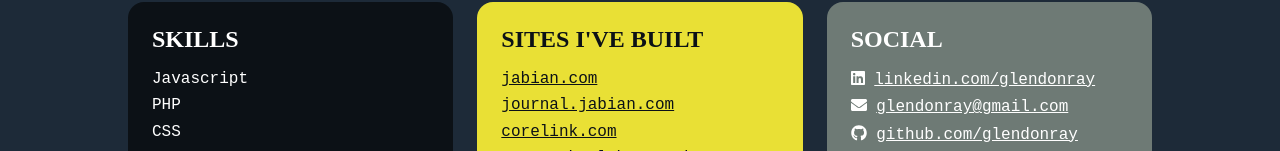
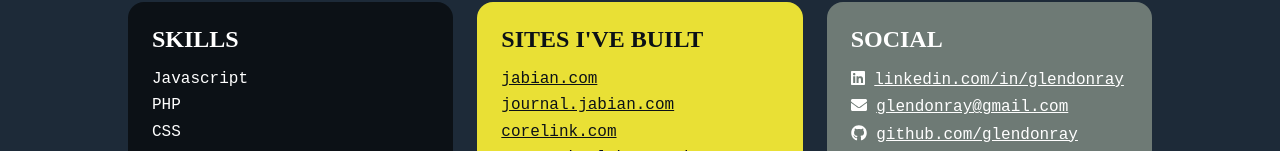
Before and after one commit to glendonray/portfolio-site, a React (Create React App) app: page / in a window 1280 px wide. Shown: the part 801-952 px from the top of the page. Built offline with nearby package versions, Linux system fonts and the light colour scheme; the HTML template or start-up script is replaced by a standard one.

Commit message:
Fixed LinkedIn link under social.

```diff
--- a/src/components/pages/Home.js
+++ b/src/components/pages/Home.js
@@ -76,11 +76,11 @@ export const Home = () => (
             <li>
               <FontAwesomeIcon icon={['fab', 'linkedin']} />{' '}
               <a
-                href='https://linkedin.com/glendonray'
+                href='https://www.linkedin.com/in/glendonray/'
                 target='_blank'
                 rel='noopener noreferrer'
               >
-                linkedin.com/glendonray
+                linkedin.com/in/glendonray
               </a>
             </li>
             <li>
```
